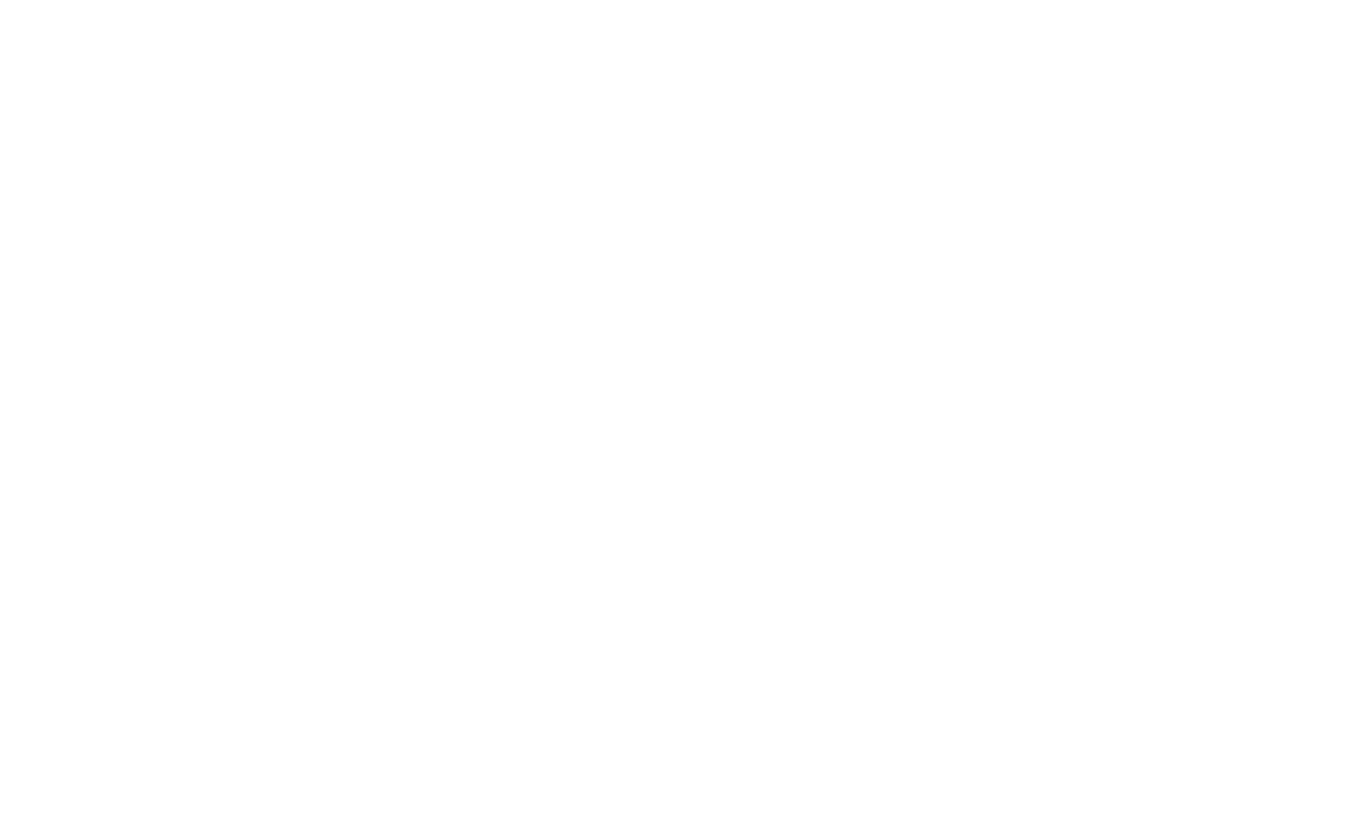
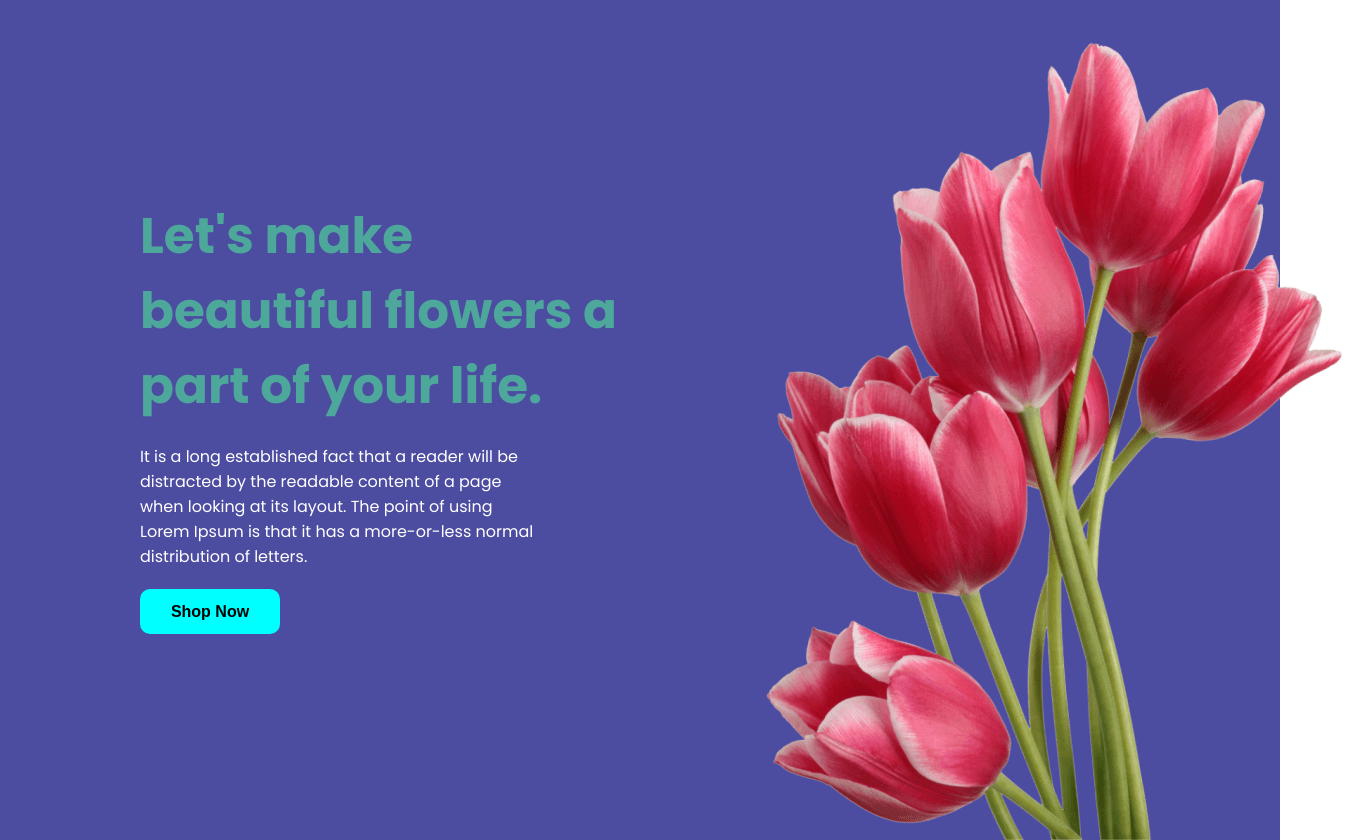
Before and after one commit to shabbir303/1st-Assignment, a plain HTML site: page index.html in a window 1280 px wide. Shown: the whole page, 1372 px wide, since content can reach past the window. Before the commit the page ends 800 px from the top, so only its background shows below. Drawn offline with Linux system fonts and the light colour scheme.

Commit message:
complete header section

```diff
--- a/index.html
+++ b/index.html
@@ -1,11 +1,35 @@
 <!DOCTYPE html>
 <html lang="en">
+
 <head>
     <meta charset="UTF-8">
     <meta name="viewport" content="width=device-width, initial-scale=1.0">
     <title>Flower-Shop-Website</title>
+    <link rel="stylesheet" href="style.css">
+    <link rel="preconnect" href="https://fonts.googleapis.com">
+    <link rel="preconnect" href="https://fonts.gstatic.com" crossorigin>
+    <link
+        href="https://fonts.googleapis.com/css2?family=Poppins:ital,wght@0,200;0,300;0,400;0,500;0,600;0,700;0,800;0,900;1,100;1,200;1,300;1,400;1,500;1,600;1,700;1,800;1,900&display=swap"
+        rel="stylesheet">
 </head>
+
 <body>
+    <header>
+        <div class="section1">
+            <h1>Let's make beautiful flowers a part of your life.</h1>
+            <p>It is a long established fact that a reader will be distracted by the readable content of a page when
+                looking at its layout. The point of using Lorem Ipsum is that it has a more-or-less normal distribution
+                of letters.</p>
+            <button>Shop Now</button>
+        </div>
+        <img src="pngwing 10.png" alt="">
+    </header>
+    <main>
 
+    </main>
+    <footer>
+
+    </footer>
 </body>
+
 </html>
--- /dev/null
+++ b/style.css
@@ -0,0 +1,45 @@
+*{
+    margin:0px;
+}
+body{
+    font-family: 'Poppins', sans-serif;
+}
+header{
+    display:flex;
+    align-items:center;
+    justify-content:space-around;
+    background-color: rgb(76, 76, 161);
+    background-size:auto;
+}
+.section1{
+
+    padding:140px 97px 147px 140px;
+
+}
+header img{
+    height:800px;
+    width:635px;
+    padding-top:40px;
+
+}
+header  .section1 h1{
+    font-size: 50px;
+    width:500px;
+    padding-bottom:20px;
+    color:rgb(77, 167, 155);
+}
+header .section1 p{
+    color:rgb(255, 255, 255);
+    font-size:medium;
+    width:400px;
+    padding-bottom:20px;
+}
+header .section1 button{
+    height:45px;
+    width:140px;
+    background-color:aqua;
+    border:none;
+    border-radius:10px;
+    font-size:medium;
+    font-weight: 900;
+}
```
Also changed, not shown: Flower 01.png (added), Group 57.png (added), Group 58.png (added), Group 59.png (added), Rectangle 4.png (added), Rectangle 5.png (added), Rectangle 6.png (added), Rectangle 9.png (added), pngwing 10.png (added), pngwing 5.png (added), pngwing 6.png (added), pngwing 7.png (added), pngwing 8.png (added).
